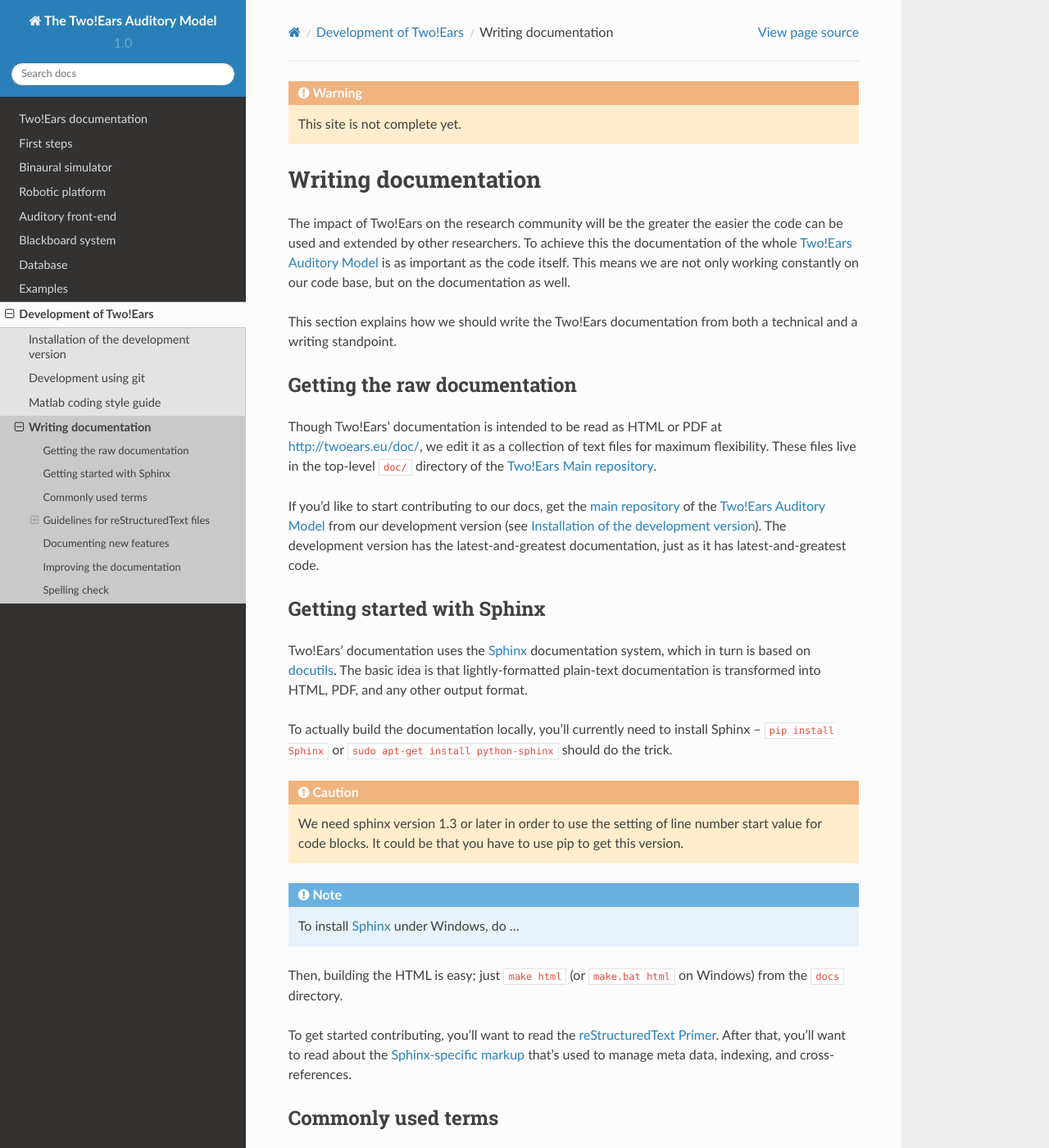
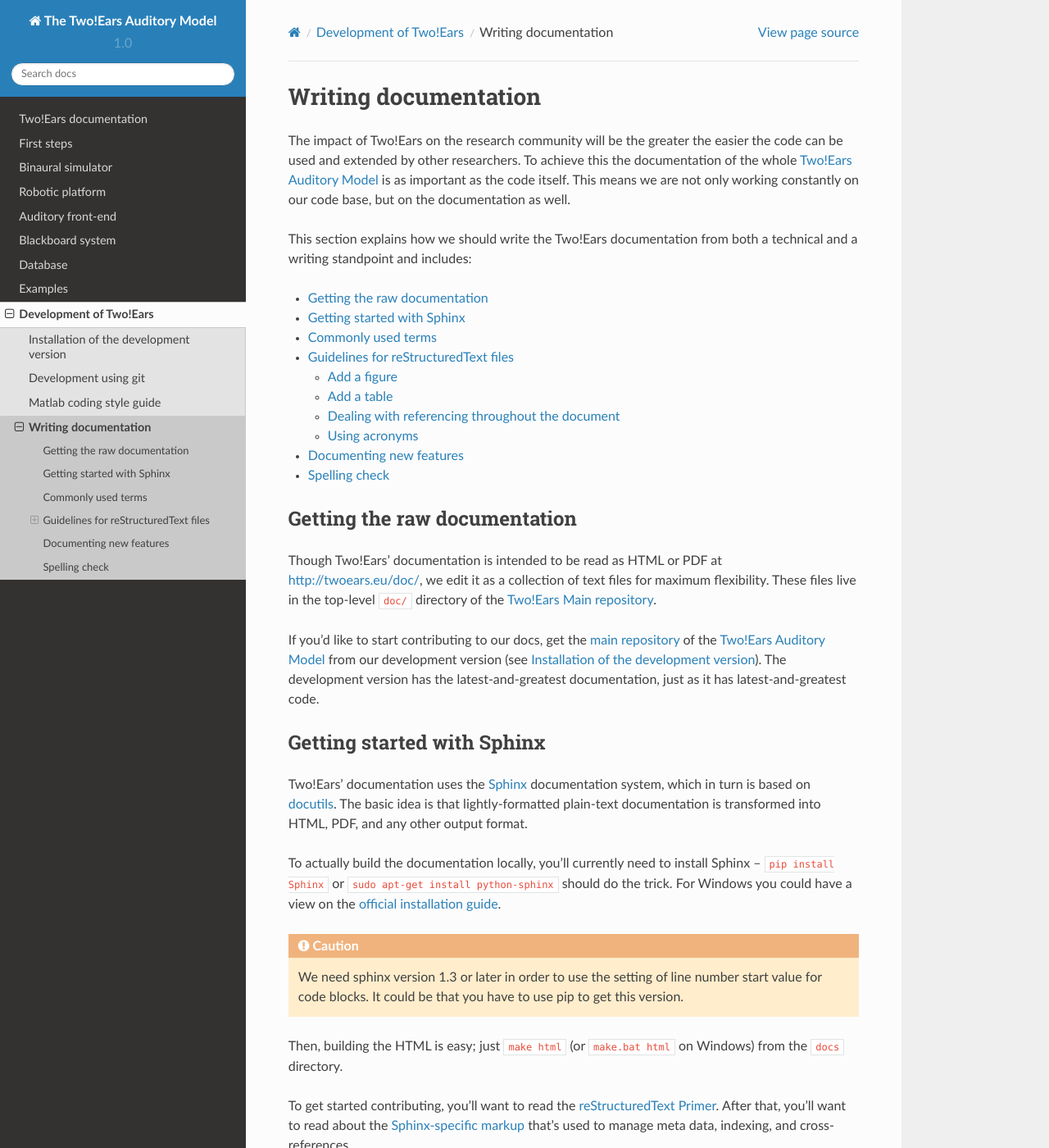
Before and after one commit to TWOEARS/documentation, a Sphinx documentation site: the page built from doc/dev/writing-documentation.txt, in a window 1280 px wide and 1400 px high. Shown: the whole window at 82% size. Built offline with Sphinx 7.4.7 and the Read the Docs theme 2.0.0, drawn with Linux system fonts in a browser that asks for light colours; pages that are not in the unit, such as notebooks, are missing from menus; some of the changed text lies outside the part shown.

Commit message:
Update documentation writing guide

```diff
--- a/doc/dev/writing-documentation.txt
+++ b/doc/dev/writing-documentation.txt
@@ -1,6 +1,3 @@
-.. warning::
-    This site is not complete yet.
-
 =====================
 Writing documentation
 =====================
@@ -12,7 +9,10 @@
 documentation as well.
 
 This section explains how we should write the Two!Ears documentation from both a
-technical and a writing standpoint.
+technical and a writing standpoint and includes:
+
+.. contents::
+    :local:
 
 Getting the raw documentation
 -----------------------------
@@ -37,16 +37,13 @@
 To actually build the documentation locally, you'll currently need to install
 Sphinx -- ``pip install Sphinx`` or ``sudo apt-get install python-sphinx`` should
 do the trick.
+For Windows you could have a view on the `official installation guide`_.
 
 .. caution::
 
     We need sphinx version 1.3 or later in order to use the setting of line
     number start value for code blocks. It could be that you have to use pip to
     get this version.
-
-.. note::
-
-    To install Sphinx_ under Windows, do ...
 
 Then, building the HTML is easy; just ``make html`` (or ``make.bat html`` on
 Windows) from the ``docs`` directory.
@@ -55,6 +52,7 @@
 Primer`_. After that, you'll want to read about the `Sphinx-specific markup`_
 that's used to manage meta data, indexing, and cross-references.
 
+.. _official installation guide: http://sphinx-doc.org/latest/install.html#windows-install-python-and-sphinx
 .. _Sphinx: http://sphinx-doc.org/
 .. _docutils: http://docutils.sourceforge.net/
 .. _reStructuredText Primer: http://sphinx-doc.org/rest.html
@@ -291,14 +289,6 @@
     present in the master branches of the single module repositories.
 
 
-.. _improving-the-documentation:
-
-Improving the documentation
----------------------------
-
-Things to be done:
-
-
 .. _documentation-spelling-check:
 
 Spelling check
```
